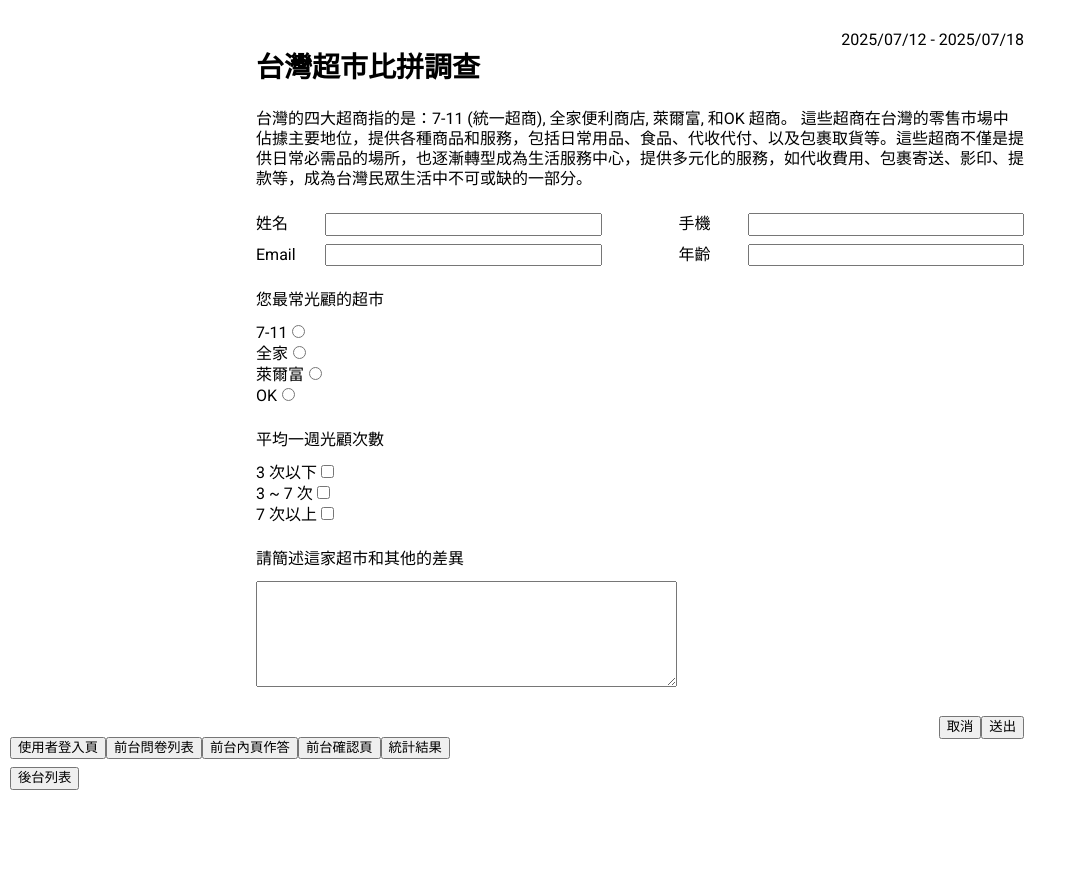
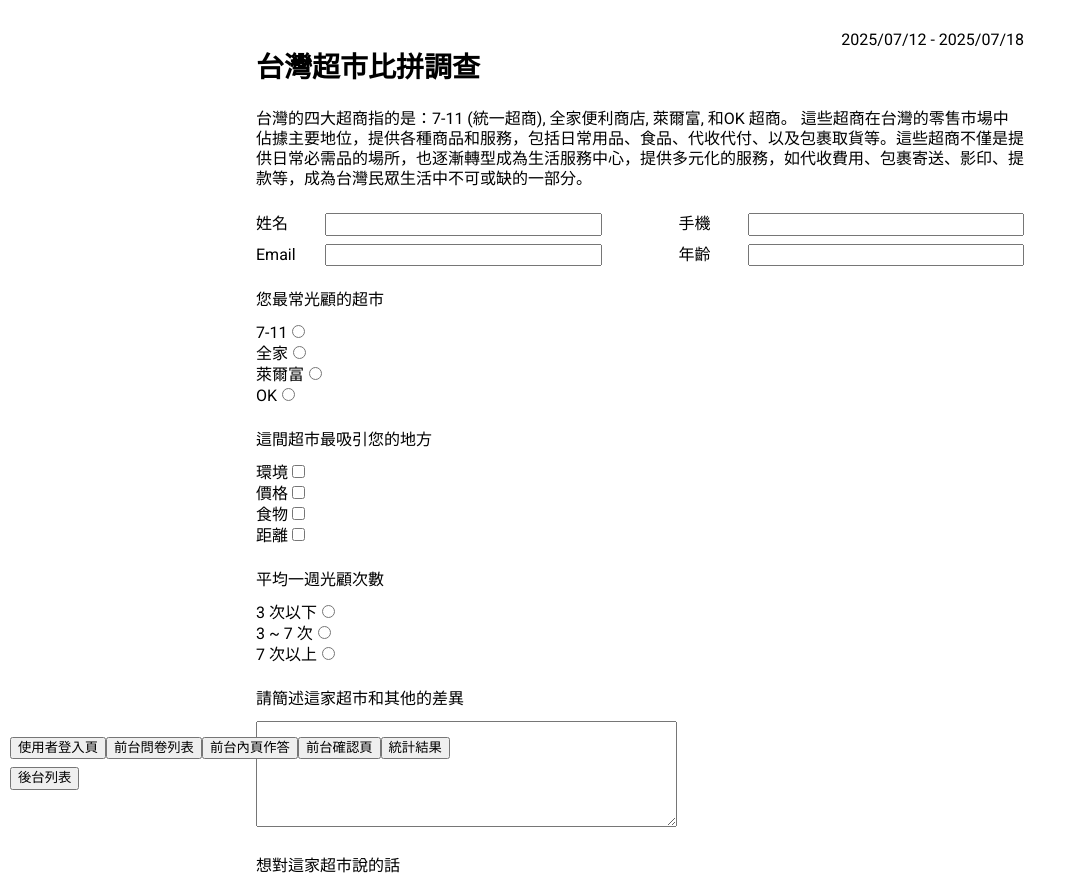
Before and after one commit to Musukeki/ng_assignment, an Angular app: page /front/answer in a window 1280 px wide. Shown: the top 886 px of the page, without its empty margins (0-1077 px from the left). Before the commit the page ends 830 px from the top, so only its background shows below. Built offline with nearby package versions, Linux system fonts and the light colour scheme.

Commit message:
單選、多選、文字輸入判斷 還原點

```diff
--- a/src/app/@services/users.service.ts
+++ b/src/app/@services/users.service.ts
@@ -16,6 +16,11 @@
   userEmail!: string;
   userAge!: string;
 
+  title!: string;
+  description!: string;
+
   // 填表者問卷輸入每個選項內容
   userQuestData: any = {};
+
+  userChoiceData!: Array<any>;
 }
--- a/src/app/front/answer/answer.component.html
+++ b/src/app/front/answer/answer.component.html
@@ -30,26 +30,26 @@
   </ul>
 
   <ul class="answerContent">
-    @for(data of quesData.questArr; track $index) {
+    @for(data of quesData.questArr; track $index; let i = $index) {
       <li class="answerContentItem">
         <p class="answerContentTitle">{{ data.questName }}</p>
         <ul>
-          <!-- 單選 -->
+          <!-- 多選 -->
           @if(data.type == 'multiple') {
             @for(item of data.questList; track $index) {
               <li>
                 <label for="{{ item.name }}">{{ item.name }}</label>
-                <input type="checkbox" name="{{ item.name }}" value="{{ item.code }}">
+                <input type="checkbox" name="{{ item.name }}" value="{{ item.code }}" [checked]="newArr[i].multipleChoice.includes(item.code)" (change)="onCheckboxChange($event, i, item.code)">
               </li>
             }
           }
 
-          <!-- 多選 -->
+          <!-- 單選 -->
           @if(data.type == 'single') {
-            @for(item of data.questList; track $index) {
+            @for(item of data.questList; track $index; let s = $index) {
               <li>
                 <label for="{{ data.questId }}">{{ item.name }}</label>
-                <input type="radio" name="{{ data.questId }}" value="{{ item.code }}">
+                <input type="radio" name="{{ data.questId }}" value="{{ item.code }}" [(ngModel)]="newArr[i].singleChoice">
               </li>
             }
           }
@@ -57,7 +57,7 @@
           <!-- 文字輸入 -->
           @if(data.type == 'text') {
             <li>
-              <textarea rows="6" cols="50" name="{{ data.questId }}"></textarea>
+              <textarea rows="6" cols="50" name="{{ data.questId }}" [(ngModel)]="newArr[i].textContent"></textarea>
             </li>
           }
         </ul>
--- a/src/app/front/answer/answer.component.ts
+++ b/src/app/front/answer/answer.component.ts
@@ -29,6 +29,7 @@
 
   userQuestAnswer!: any;
 
+
   // 假資料
   quesData = {
     id: 1,
@@ -52,8 +53,20 @@
       {
         questId: 2,
         isRequired: true,
+        questName: '這間超市最吸引您的地方',
+        type: 'multiple',
+        questList: [
+          { name: '環境', code: 'A' },
+          { name: '價格', code: 'B' },
+          { name: '食物', code: 'C' },
+          { name: '距離', code: 'D' }
+        ]
+      },
+      {
+        questId: 3,
+        isRequired: true,
         questName: '平均一週光顧次數',
-        type: 'multiple',
+        type: 'single',
         questList: [
           { name: '3 次以下', code: 'A' },
           { name: '3 ~ 7 次', code: 'B' },
@@ -61,11 +74,18 @@
         ]
       },
       {
-        questId: 3,
+        questId: 4,
         isRequired: true,
         questName: '請簡述這家超市和其他的差異',
         type: 'text',
-        textContent: '我不知道'
+        textContent: ''
+      },
+      {
+        questId: 5,
+        isRequired: true,
+        questName: '想對這家超市說的話',
+        type: 'text',
+        textContent: ''
       },
     ]
   }
@@ -83,18 +103,55 @@
 
 
 
+
   ngOnInit(): void {
     this.title = this.quesData.title;
     this.startDate = this.quesData.startDate;
     this.endDate = this.quesData.endDate;
     this.description = this.quesData.description;
+
+
+    for(let arr of this.quesData.questArr) {
+      this.newArr.push({...arr, singleChoice: '', textContent: '', multipleChoice: []})
+    }
+    console.log(this.newArr)
+
+
+
+
   }
 
-    checkTo(url: string) {
+  // 多選設定
+  onCheckboxChange(event: Event, questionIndex: number, code: string) {
+    const isChecked = (event.target as HTMLInputElement).checked;
+    const multipleChoiceArr = this.newArr[questionIndex].multipleChoice;
+
+    if (isChecked) {
+      // 如果勾選了，加入陣列（避免重複）
+      if (!multipleChoiceArr.includes(code)) {
+        multipleChoiceArr.push(code);
+      }
+    } else {
+      // 取消勾選，從陣列移除
+      const index = multipleChoiceArr.indexOf(code);
+      if (index > -1) {
+        multipleChoiceArr.splice(index, 1);
+      }
+    }
+  }
+
+
+  checkTo(url: string) {
     this.router.navigate([url]);
+
     this.usersService.userName = this.userName;
     this.usersService.userPhone = this.userPhone;
     this.usersService.userEmail = this.userEmail;
     this.usersService.userAge = this.userAge;
+
+    this.usersService.title = this.title;
+    this.usersService.description = this.description;
+
+    this.usersService.userChoiceData = this.newArr
   }
 }
--- a/src/app/front/check/check.component.html
+++ b/src/app/front/check/check.component.html
@@ -3,9 +3,9 @@
 
   <p class="questionnaireDate">2025/07/09 - 2025/09/12</p>
 
-  <h2 class="questionnaireTitle">{{ questionnaireTitleCheck }}</h2>
+  <h2 class="questionnaireTitle">{{ title }}</h2>
 
-  <p class="questionnaireDescription">{{ questionnaireDescCheck }}</p>
+  <p class="questionnaireDescription">{{ description }}</p>
 
   <ul class="answerUsers">
     <li>
@@ -26,13 +26,14 @@
     </li>
   </ul>
 
+
   <ul class="answerContent">
-    <li class="answerContentItem">
+    <!-- <li class="answerContentItem">
       <p class="answerContentTitle">1.請選擇您喜歡的國家：{{ userQuestCheck }}</p>
       <ul>
         <li></li>
       </ul>
-    </li>
+    </li> -->
 
   </ul>
 
--- a/src/app/front/check/check.component.ts
+++ b/src/app/front/check/check.component.ts
@@ -17,11 +17,12 @@
   userPhone!: string;
   userEmail!: string;
   userAge!: string;
+  title!: string;
+  description!: string;
 
-  userQuestCheck!: string;
+  userQuestData!: any; // 使用者填寫的問卷資料
 
-  questionnaireTitleCheck!: string;
-  questionnaireDescCheck!: string;
+  userChoiceData!: Array<any>;
 
 
   ngOnInit(): void {
@@ -31,6 +32,12 @@
     this.userEmail = this.usersService.userEmail;
     this.userAge = this.usersService.userAge;
 
+    this.title = this.usersService.title;
+    this.description = this.usersService.description;
+
+    this.userChoiceData = this.usersService.userChoiceData;
+
+    console.log(this.userChoiceData)
   }
 
   checkTo(url: string) {
```
